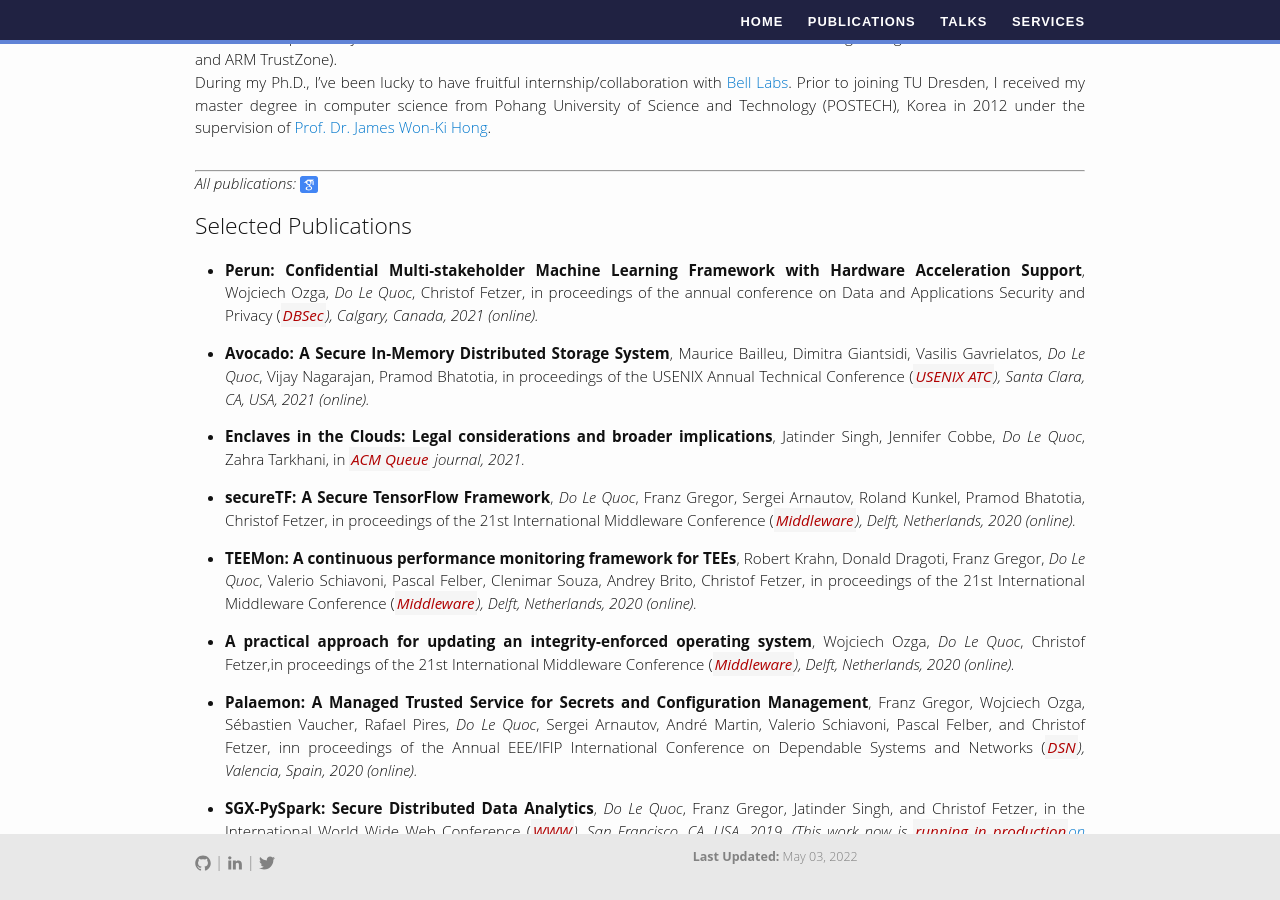
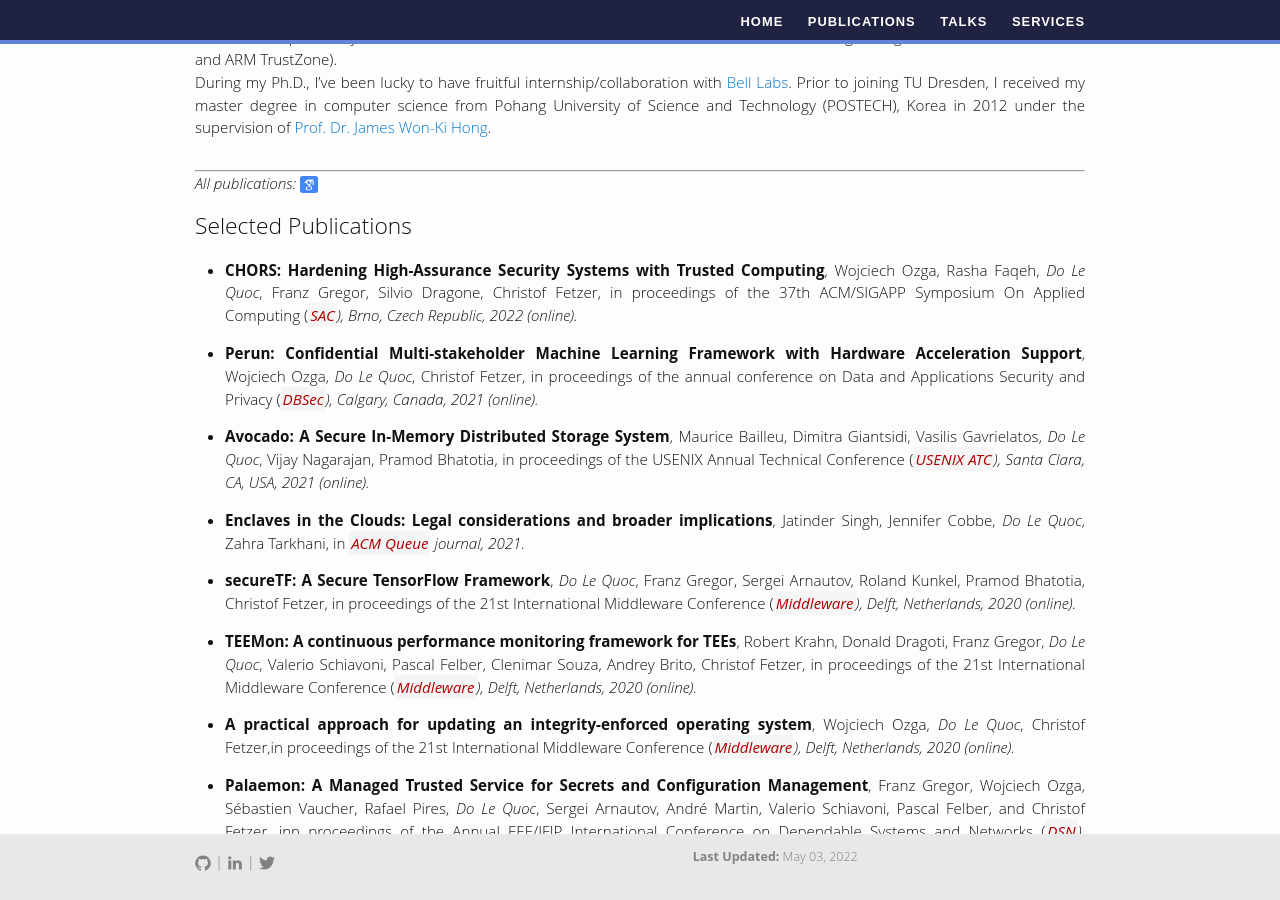
Before and after one commit to doflink/doflink.github.io, a Jekyll site: the page built from index.md, in a window 1280 px wide and 900 px high, scrolled down 379 px. Built offline with Jekyll 4.4.1, drawn with Linux system fonts in a browser that asks for light colours; our own code applies the rules of GitHub Pages for plain Markdown files.

Commit message:
refactor: update personal page

```diff
--- a/index.md
+++ b/index.md
@@ -37,6 +37,8 @@ During my Ph.D., I’ve been lucky to have fruitful internship/collaboration wit
 <em>All publications: </em><a href="https://scholar.google.de/citations?hl=en&user=z1VDRsUAAAAJ"> <img class="t0" width="2%" src="/images/gscholar-icon.png" alt="Google Scholar"></a><br>
 
 ## Selected Publications
+- **CHORS: Hardening High-Assurance Security Systems with Trusted Computing**, Wojciech Ozga, Rasha Faqeh, _Do Le Quoc_, Franz Gregor, Silvio Dragone, Christof Fetzer, in proceedings of the 37th ACM/SIGAPP Symposium On Applied Computing (<em><a class="tosu">SAC</a>), Brno, Czech Republic, 2022 (online).
+
 - **Perun: Confidential Multi-stakeholder Machine Learning Framework with Hardware Acceleration Support**, Wojciech Ozga, _Do Le Quoc_, Christof Fetzer, in proceedings of the annual conference on Data and Applications Security and Privacy (<em><a class="tosu">DBSec</a>), Calgary, Canada, 2021 (online).
 
 - **Avocado: A Secure In-Memory Distributed Storage System**, Maurice Bailleu, Dimitra Giantsidi, Vasilis Gavrielatos, _Do Le Quoc_, Vijay Nagarajan, Pramod Bhatotia, in proceedings of the USENIX Annual Technical Conference (<em><a class="tosu">USENIX ATC</a>), Santa Clara, CA, USA, 2021 (online).
```
Also changed, not shown: publications.md (+2 -0 lines).
